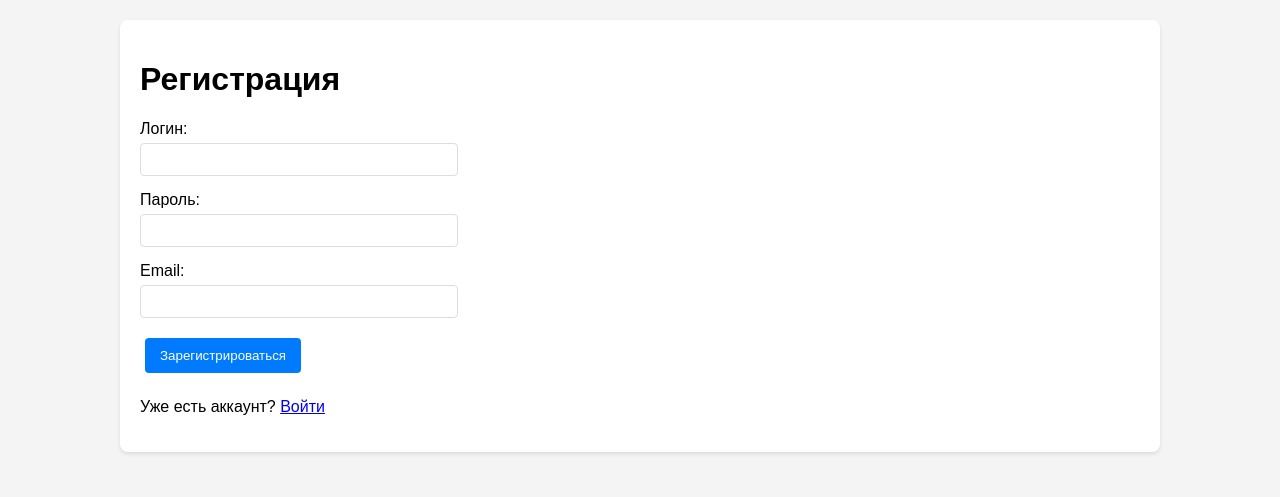
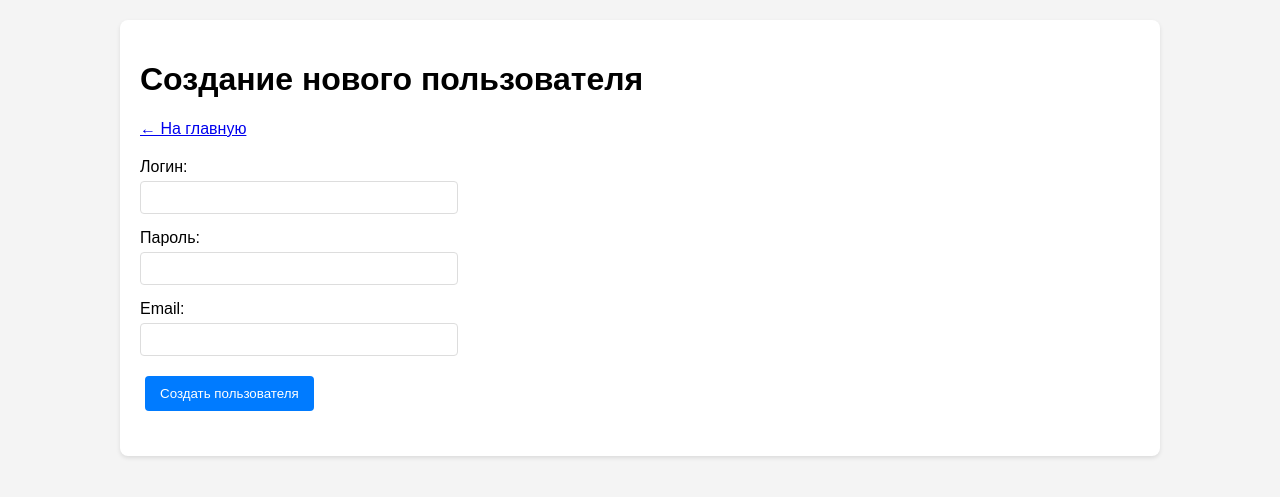
Before and after one commit to M00nL1n3/projeckt_IDOR, a Flask app: template voting_app_vulnerable/templates/register.html in a window 1280 px wide. Shown: the top 497 px of the page. Run offline with Flask 3, Linux system fonts and the light colour scheme; the template is opened without the code that fills it, so the values that code supplies are empty.

Commit message:
register.html

```diff
--- a/voting_app_vulnerable/templates/register.html
+++ b/voting_app_vulnerable/templates/register.html
@@ -1,12 +1,13 @@
 <!DOCTYPE html>
 <html>
 <head>
-    <title>Регистрация - Выборы руководителя</title>
+    <title>Создать пользователя</title>
     <link rel="stylesheet" href="{{ url_for('static', filename='style.css') }}">
 </head>
 <body>
     <div class="container">
-        <h1>Регистрация</h1>
+        <h1>Создание нового пользователя</h1>
+        <a href="/">← На главную</a>
 
         <form method="POST" class="auth-form">
             <div>
@@ -21,10 +22,8 @@
                 <label>Email:</label>
                 <input type="email" name="email" required>
             </div>
-            <button type="submit">Зарегистрироваться</button>
+            <button type="submit">Создать пользователя</button>
         </form>
-
-        <p>Уже есть аккаунт? <a href="/login">Войти</a></p>
     </div>
 </body>
 </html>
```
